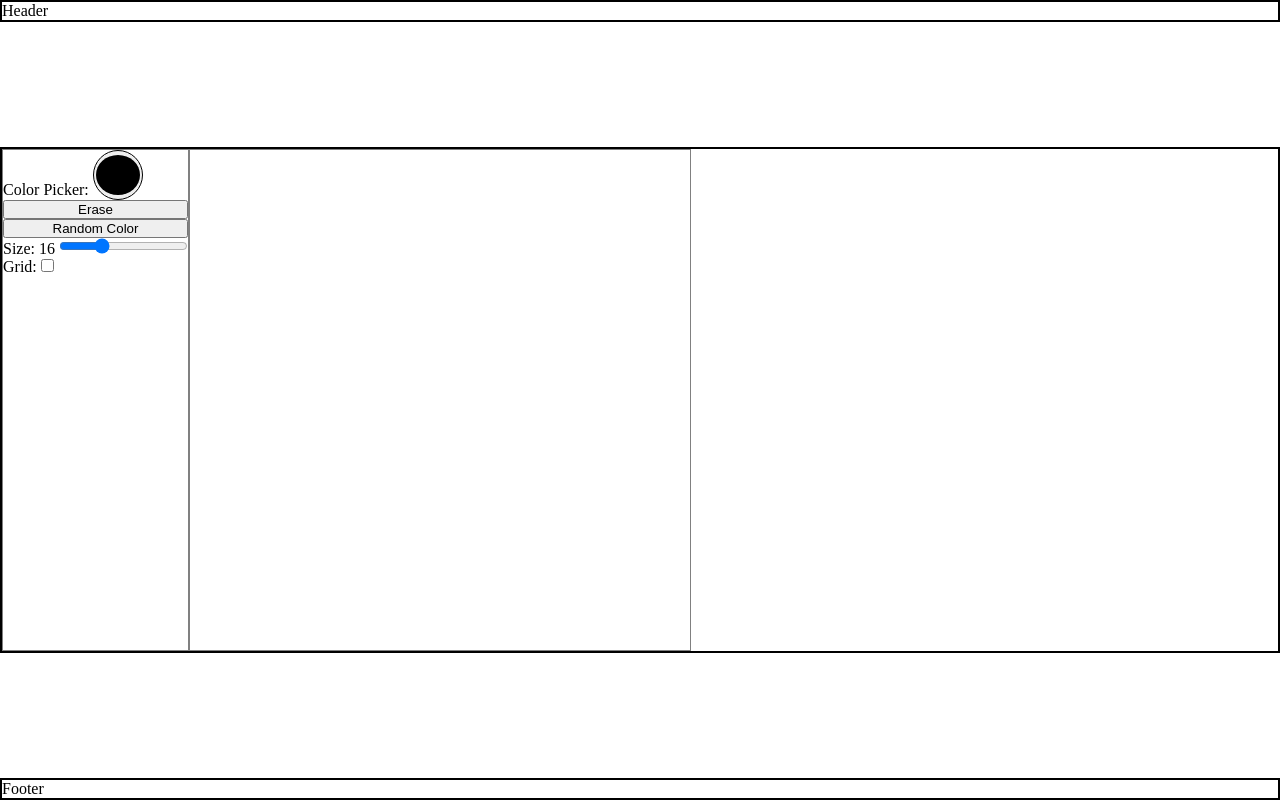
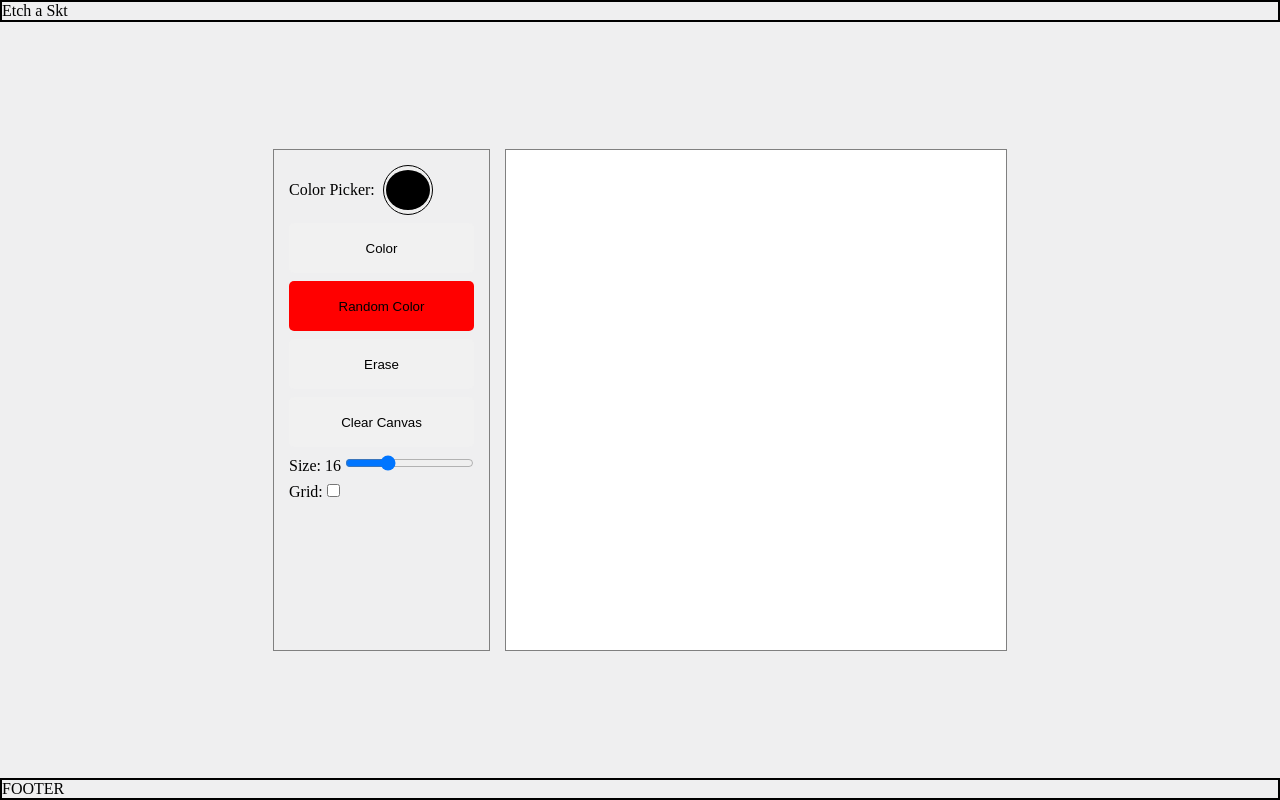
Before and after one commit to BeandonM/etch-a-sketch, a plain HTML site: page index.html in a window 1280 px wide. Both pictures are taken after a click on the button "Random Color". Drawn offline with Linux system fonts and the light colour scheme.

Commit message:
Added clear canvas button Added color changes to the buttons Added clear canvas functions

```diff
--- a/index.html
+++ b/index.html
@@ -9,7 +9,7 @@
 </head>
 <body>
     <div class = "header">
-        Header
+        Etch a Skt
     </div>
     <div class = "main">
         <div class = "tools">
@@ -17,8 +17,10 @@
                 <label for = "colorpicker">Color Picker:</label>
                 <input type="color" id="colorpicker" value="#000000" name="colorpicker">
             </div>
-            <button>Erase</button>
-            <button>Random Color</button>
+            <button class = 'btnColor'>Color</button>
+            <button class = 'btnRandomColor'>Random Color</button>
+            <button class = 'btnErase'>Erase</button>
+            <button class = 'btnClearCanvas'>Clear Canvas</button>
             <div class = "size-control-container">
                 <label for="size">Size: <span class="selected-size">16</span></label>
                 <input type="range" name="size" id="size-slider" min="1" max="50" value="16">
@@ -33,7 +35,7 @@
         </div>
     </div>
     <div class = "footer">
-        Footer
+        FOOTER
     </div>
 </body>
 </html>
--- a/script.js
+++ b/script.js
@@ -11,11 +11,51 @@ const GRID_SIZE_SLIDER = document.getElementById('size-slider');
 const GRID_TEXT = document.querySelector('.selected-size');
 const GRID_COLOR = document.getElementById('colorpicker');
 const GRID_TOGGLE = document.querySelector('input[name=grid-toggle]');
+
+const COLOR_MODE = document.querySelector('.btnColor');
+const RANDOM_MODE = document.querySelector('.btnRandomColor');
+const ERASE_MODE = document.querySelector('.btnErase');
+const CLEAR_CANVAS = document.querySelector('.btnClearCanvas');
+
 let currentMode = DRAW
 let currentColor = DEFAULT_COLOR;
 let gridSize = DEFAULT_GRIDSIZE;
 let mouseDown = false;
 let showGrid = false;
+
+function setMode(mode)
+{
+    activateButton(mode);
+    currentMode = mode;
+}
+
+function activateButton(mode)
+{
+    COLOR_MODE.classList.remove('active');
+    RANDOM_MODE.classList.remove('active');
+    ERASE_MODE.classList.remove('active');
+    console.log("Here");
+    switch(mode)
+    {
+        case DRAW:
+        {
+            console.log("Yu");
+            COLOR_MODE.classList.add('active');
+            break;
+        }
+        case ERASE:
+        {
+            ERASE_MODE.classList.add('active');
+            break;
+        }
+        case RANDOM:
+        {
+            RANDOM_MODE.classList.add('active');
+            break;
+        }
+
+    }
+}
 
 function setGridSizeText()
 {
@@ -41,6 +81,11 @@ function createListeners()
     GRID_SIZE_SLIDER.addEventListener("input",setGridSizeText,false);
     GRID_SIZE_SLIDER.addEventListener("change",updateGridSize,false);
     GRID_COLOR.addEventListener("input",setColor,false);
+
+    COLOR_MODE.onclick = () => setMode(DRAW);
+    RANDOM_MODE.onclick = () => setMode(RANDOM);
+    ERASE_MODE.onclick = () => setMode(ERASE);
+
     document.body.onmousedown = () => (mouseDown = true);
     document.body.onmouseup = () => (mouseDown = false);
     GRID_TOGGLE.addEventListener('change', function () {
@@ -57,10 +102,12 @@ function createListeners()
         }
     });
 }
+
 function setColor()
 {
     currentColor = GRID_COLOR.value;
 }
+
 function getColor()
 {
     return currentColor;
--- a/style.css
+++ b/style.css
@@ -7,14 +7,15 @@ body{
     flex-direction: column;
     justify-content: space-between;
     height: 100vh;
+    background-color: #EFEFF0;
 }
 
 .header{
     border: 2px solid black;
 }
 .main{
-    border: 2px solid black;
     display: flex;
+    justify-content: center;
     gap:0px;
 }
 .footer{
@@ -23,20 +24,30 @@ body{
 .tools{
     display: flex;
     flex-direction: column;
+    gap: 8px;
     border: 1px solid gray;
-    margin-right: 0px;
+    margin-right: 15px;
+    padding: 15px;
+}
+.color-control-container{
+    display: flex;
+    align-items: center;
+    gap: 8px;
 }
 .grid-container{
     display: flex;
     width: 500px;
     height: 500px;
-
+    background-color: white;
     justify-content: center;
     align-items: center;
     gap: 0;
     flex-wrap: wrap;
     border: 1px solid gray;
 }
+
+
+
 .cell{
     user-select: none;
     box-sizing: border-box;
@@ -50,3 +61,21 @@ input[name='colorpicker']::-webkit-color-swatch {
 	border: none;
 	border-radius: 50%;
 }
+
+button:hover {
+	background-color: #ddd;
+}
+
+button {
+	width: 100%;
+	height: 50px;
+	border: none;
+	border-radius: 5px;
+	background-color: #f1f1f1;
+	cursor: pointer;
+}
+
+button.active {
+    background-color: red
+    /*color: var(--primary-light);*/
+  }
```
